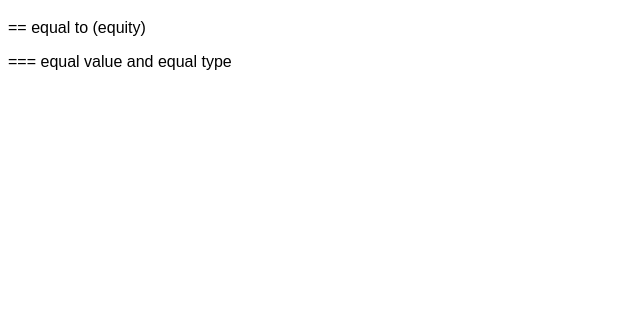
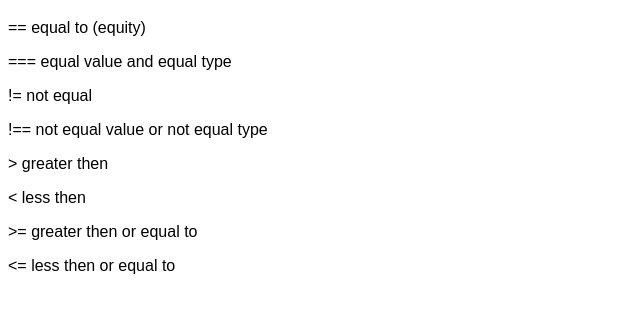
Before and after one commit to GAMERXZ095/HTML-CSS-FULL-COURSE, a plain HTML site: page JAVASCRIPT/08-comparison-operators/index.html in a window 1280 px wide. Shown: the part 61-374 px from the top of the page, without its empty margins (0-640 px from the left). Drawn offline with Linux system fonts and the light colour scheme.

Commit message:
update index.html and script.js

```diff
--- a/JAVASCRIPT/08-comparison-operators/index.html
+++ b/JAVASCRIPT/08-comparison-operators/index.html
@@ -11,6 +11,12 @@
   <h1>comparison operators</h1>
   <p>== equal to (equity)</p>
   <p>=== equal value and equal type</p>
+  <p>!= not equal</p>
+  <p>!== not equal value or not equal type</p>
+  <p>> greater then</p>
+  <p>< less then</p>
+  <p>>= greater then or equal to</p>
+  <p><= less then or equal to</p>
   <script src="script.js"></script>
 </body>
 
--- a/JAVASCRIPT/08-comparison-operators/script.js
+++ b/JAVASCRIPT/08-comparison-operators/script.js
@@ -1,2 +1,2 @@
-console.log('hello World!')
-let name = 'ghhf'
+const userAge1 = 18
+const userAge2 = 24
```
